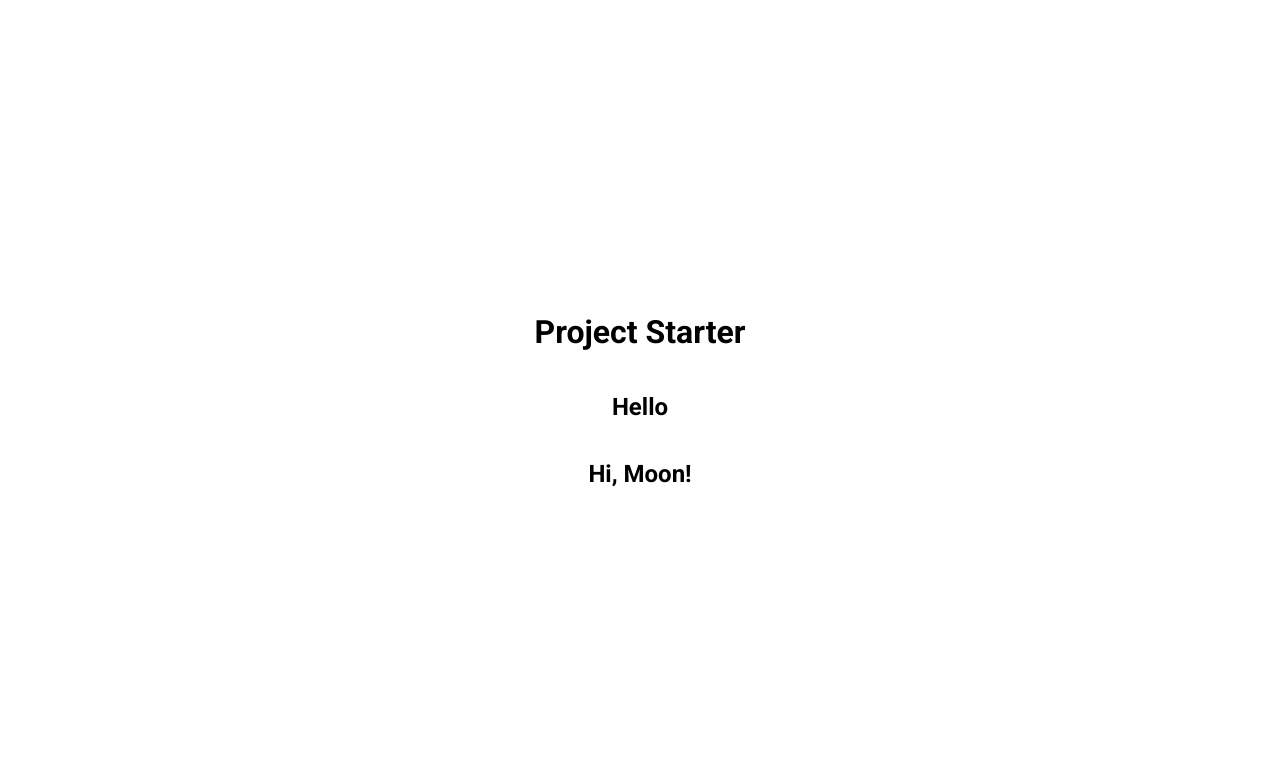
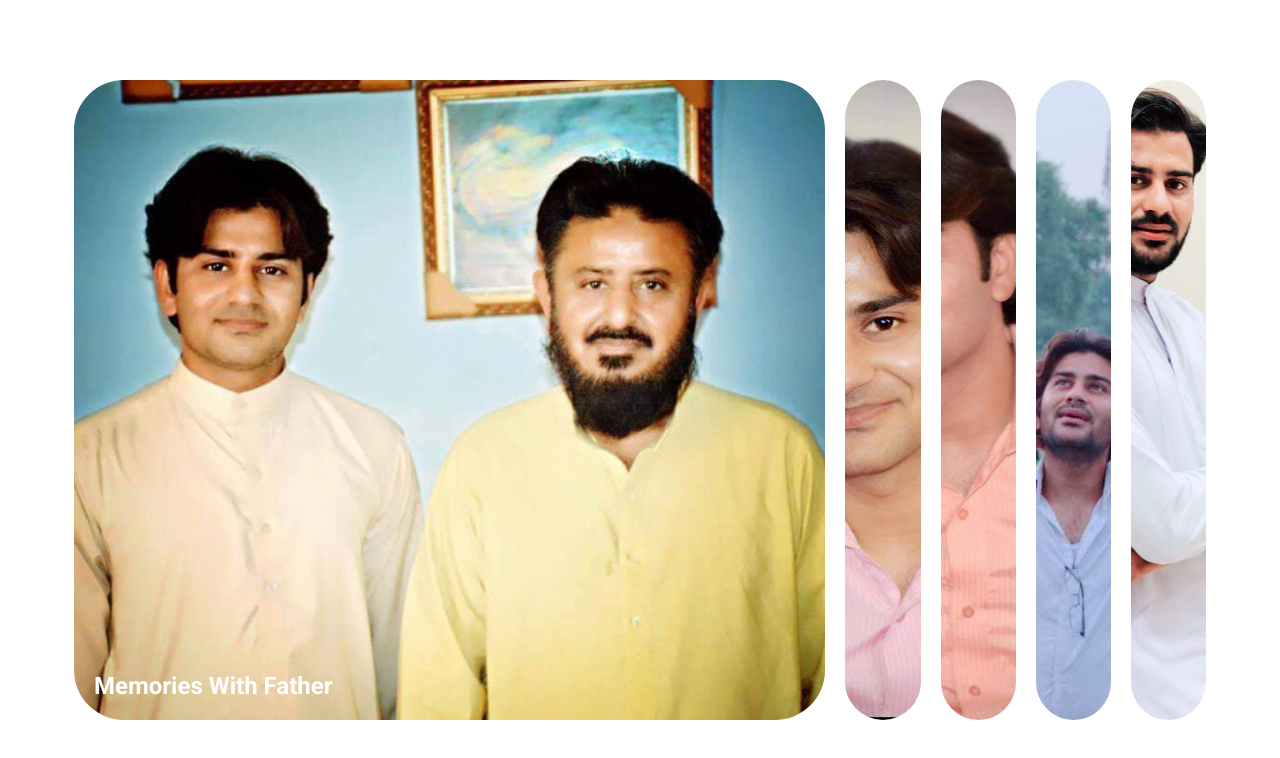
Before and after one commit to salmanarif100/projectstarter, a plain HTML site: page index.html in a window 1280 px wide. Drawn offline with Linux system fonts and the light colour scheme.

Commit message:
First Commith

```diff
--- a/index.html
+++ b/index.html
@@ -8,12 +8,27 @@
     integrity="sha512-iBBXm8fW90+nuLcSKlbmrPcLa0OT92xO1BIsZ+ywDWZCvqsWgccV3gFoRBv0z+8dLJgyAHIhR35VZc2oM/gI1w=="
     crossorigin="anonymous" referrerpolicy="no-referrer" /> -->
     <link rel="stylesheet" href="style.css">
-    <title>My Project</title>
+    <title>Expanding Cards</title>
 </head>
 <body>
-    <h1>Project Starter</h1>
-    <h2>Hello</h2>
-    <h2>Hi, Moon!</h2>
+    <div class="container">
+        <div class="panel active" style="background-image: url('images/pic-3.jpeg')">
+          <h3>Memories With Father</h3>
+        </div>
+        <div class="panel" style="background-image: url('images/pic-1.jpeg')">
+          <h3>All In Pinck</h3>
+        </div>
+        <div class="panel" style="background-image: url('images/pic-2.jpeg')">
+          <h3>Beauty</h3>
+        </div>
+        <div class="panel" style="background-image: url('images/pic-4.jpeg')">
+          <h3>14 August</h3>
+        </div>
+        <div class="panel" style="background-image: url('images/pic-6.jpeg')">
+          <h3>Shoping Mall</h3>
+        </div>
+
+      </div>
 
     <script src="script.js"></script>
 </body>
--- a/script.js
+++ b/script.js
@@ -0,0 +1,15 @@
+const panels = document.querySelectorAll('.panel');
+
+panels.forEach((panel) => {
+    panel.addEventListener('click', () => {
+        //console.log(123);
+        removeActiveClasses();
+        panel.classList.add('active')
+    })
+})
+
+function removeActiveClasses () {
+    panels.forEach (panel => {
+        panel.classList.remove('active')
+    })
+}
--- a/style.css
+++ b/style.css
@@ -13,3 +13,51 @@ body {
     height: 100vh;
     margin: 0;
 }
+
+.container {
+    display: flex;
+    width: 90vw;
+}
+
+.panel {
+    background-size: auto 100%;
+    background-position: center;
+    background-repeat: no-repeat;
+    height: 80vh;
+    border-radius: 50px;
+    color: #fff;
+    cursor: pointer;
+    flex: 0.5;
+    margin: 10px;
+    position: relative;
+    transition: flex 0.7s ease-in;
+}
+
+.panel h3 {
+    font-size: 24px;
+    position: absolute;
+    bottom: 20px;
+    left: 20px;
+    margin: 0;
+    opacity: 0;
+}
+
+.panel.active {
+    flex: 5;
+}
+
+.panel.active h3 {
+    opacity: 1 ;
+    transition: opacity 0.3s ease-in 0.4s;
+}
+
+@media(max-width: 480px) {
+    .container{
+        width: 100vw;
+    }
+
+    .panel:nth-of-type(4 ),
+    .panel:nth-of-type(5 ) {
+        display: none;
+    }
+}
```
Also changed, not shown: images/pic-1.jpeg (added), images/pic-2.jpeg (added), images/pic-3.jpeg (added), images/pic-4.jpeg (added), images/pic-5.jpeg (added), images/pic-6.jpeg (added).
